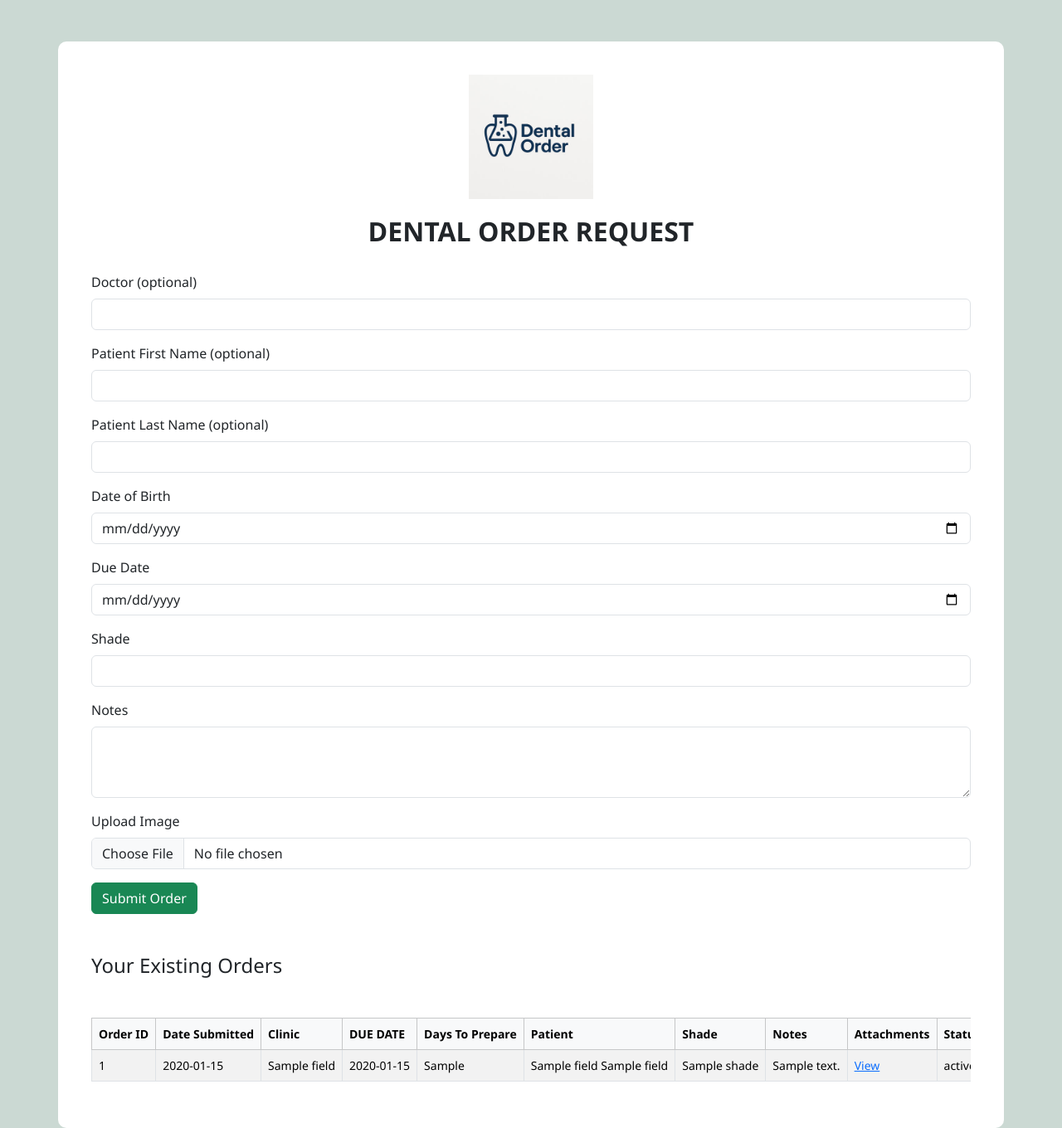
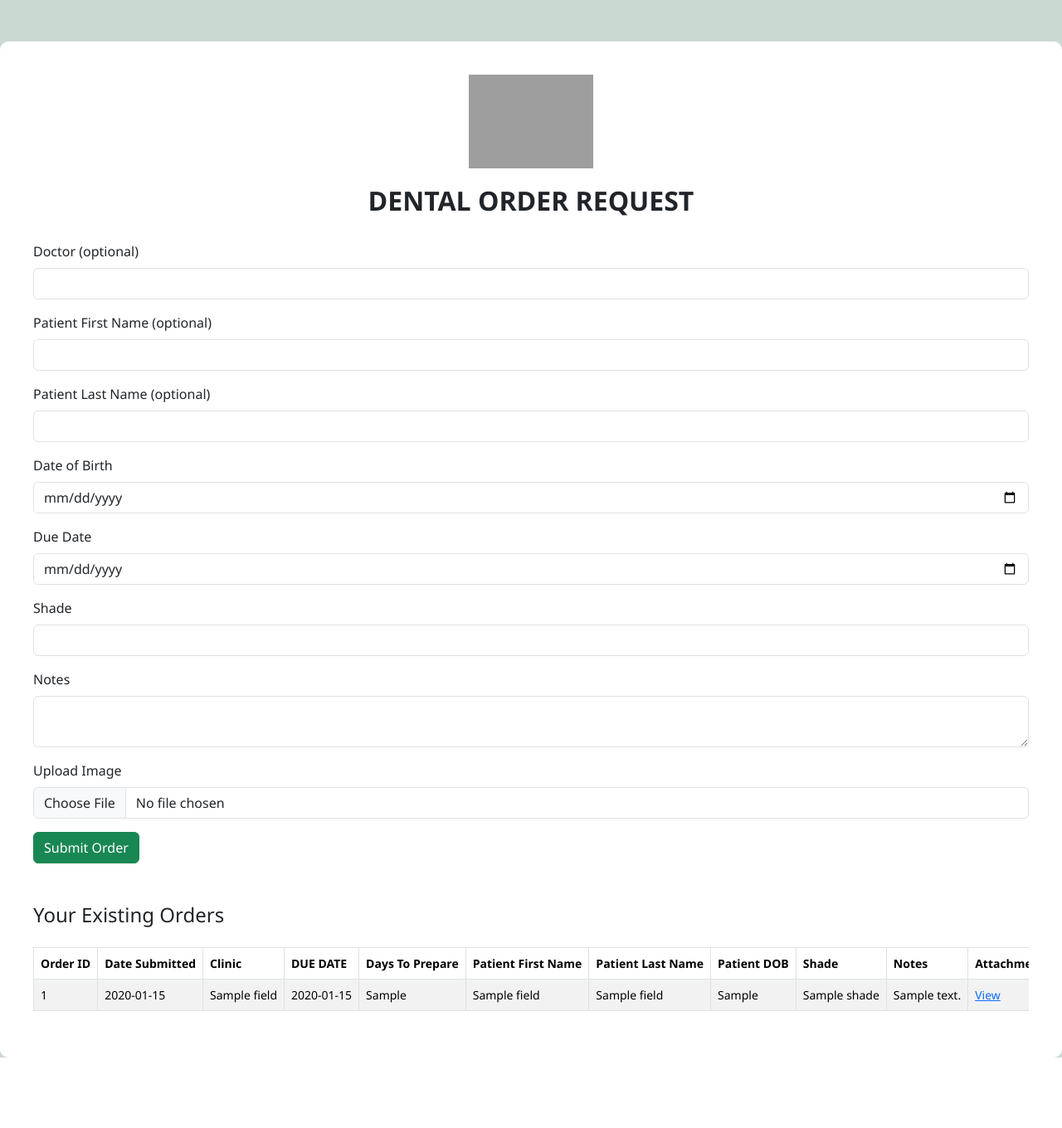
Before and after one commit to shahencho/dental_lab, a Flask app: page /form in a window 1280 px wide. Shown: the whole page at 83% size. After the commit the page ends 1275 px from the top, so only its background shows below. Run offline with Flask 3, Linux system fonts and the light colour scheme; the visitor is signed in with stand-in values (Sample User, id 1); a database or web service that is not in the repository returns one stand-in record (values such as "Sample title"); data that the repository does not hold is empty; grey boxes are pictures that could not be loaded.

Commit message:
form corrected aligned with airtable

```diff
--- a/app.py
+++ b/app.py
@@ -27,6 +27,8 @@
         if clinic and check_password_hash(clinic['password_hash'], password):
             session['clinic'] = clinic['dental_clinic_name']
             session['clinic_number'] = clinic['mobile_number']
+            print("📛 Password hash from DB:", clinic['password_hash'])
+
             return redirect(url_for('form'))
 
         return "Invalid credentials", 403
--- a/templates/form.html
+++ b/templates/form.html
@@ -9,27 +9,23 @@
             background-color: #cbd9d3;
             font-family: 'Segoe UI', Tahoma, Geneva, Verdana, sans-serif;
         }
-
         .container {
             background-color: white;
             padding: 40px;
             margin-top: 50px;
             border-radius: 10px;
-        max-width: 2000;  /* increased from 900px */
+            max-width: 1600px;
             margin-left: auto;
             margin-right: auto;
         }
-
         h2 {
             text-align: center;
             font-weight: bold;
             margin-bottom: 30px;
         }
-
         table {
             margin-top: 40px;
         }
-
         table th, table td {
             font-size: 14px;
             vertical-align: middle;
@@ -41,71 +37,60 @@
 
 <div class="container">
     <div style="text-align: center; margin-bottom: 20px;">
-        <img src="{{ url_for('static', filename='images/logo.jpg') }}" alt="Dental Order Logo" style="max-width: 150px;">
-
+        <img src="{{ url_for('static', filename='logo.jpg') }}" alt="Dental Order Logo" style="max-width: 150px;">
     </div>
     <h2>DENTAL ORDER REQUEST</h2>
 
-    {% if message %}
-        <div class="alert alert-warning">{{ message }}</div>
-    {% endif %}
-
     <form method="POST" enctype="multipart/form-data">
         <div class="mb-3">
-            <label for="doctor" class="form-label">Doctor (optional)</label>
-            <input type="text" class="form-control" id="doctor" name="doctor">
+            <label class="form-label">Doctor (optional)</label>
+            <input type="text" class="form-control" name="doctor">
         </div>
-
         <div class="mb-3">
-            <label for="name" class="form-label">Patient First Name (optional)</label>
-            <input type="text" class="form-control" id="name" name="name">
+            <label class="form-label">Patient First Name (optional)</label>
+            <input type="text" class="form-control" name="name">
         </div>
-
         <div class="mb-3">
-            <label for="last_name" class="form-label">Patient Last Name (optional)</label>
-            <input type="text" class="form-control" id="last_name" name="last_name">
+            <label class="form-label">Patient Last Name (optional)</label>
+            <input type="text" class="form-control" name="last_name">
         </div>
-
         <div class="mb-3">
-            <label for="dob" class="form-label">Date of Birth</label>
-            <input type="date" class="form-control" id="dob" name="dob">
+            <label class="form-label">Date of Birth</label>
+            <input type="date" class="form-control" name="dob">
         </div>
-
         <div class="mb-3">
-            <label for="due_date" class="form-label">Due Date</label>
-            <input type="date" class="form-control" id="due_date" name="due_date">
+            <label class="form-label">Due Date</label>
+            <input type="date" class="form-control" name="due_date">
         </div>
-
         <div class="mb-3">
-            <label for="shade" class="form-label">Shade</label>
-            <input type="text" class="form-control" id="shade" name="shade">
+            <label class="form-label">Shade</label>
+            <input type="text" class="form-control" name="shade">
         </div>
-
         <div class="mb-3">
-            <label for="notes" class="form-label">Notes</label>
-            <textarea class="form-control" id="notes" name="notes" rows="3"></textarea>
+            <label class="form-label">Notes</label>
+            <textarea class="form-control" name="notes"></textarea>
         </div>
-
         <div class="mb-3">
-            <label for="image" class="form-label">Upload Image</label>
-            <input class="form-control" type="file" id="image" name="image">
+            <label class="form-label">Upload Image</label>
+            <input type="file" class="form-control" name="image">
         </div>
-
         <button type="submit" class="btn btn-success">Submit Order</button>
     </form>
 
+    {% if rows %}
     <h4 class="mt-5">Your Existing Orders</h4>
-    {% if rows %}
     <div class="table-responsive">
-            <table class="table table-bordered table-striped align-middle">
-                <thead class="table-light">
+        <table class="table table-bordered table-striped mt-3">
+            <thead>
                 <tr>
                     <th>Order ID</th>
                     <th>Date Submitted</th>
                     <th>Clinic</th>
                     <th>DUE DATE</th>
                     <th>Days To Prepare</th>
-                        <th>Patient</th>
+                    <th>Patient First Name</th>
+                    <th>Patient Last Name</th>
+                    <th>Patient DOB</th>
                     <th>Shade</th>
                     <th>Notes</th>
                     <th>Attachments</th>
@@ -116,13 +101,15 @@
             {% for row in rows %}
                 <tr>
                     <td>{{ row.get('Order ID', '') }}</td>
-                        <td>{{ row.get('Submission Date', '') }}</td>
+                    <td>{{ row.get('Date Submitted', '') }}</td>
                     <td>{{ row.get('Clinic Name', '') }}</td>
-                        <td>{{ row.get('due-date', '') }}</td>
+                    <td>{{ row.get('DUE DATE', '') }}</td>
                     <td>{{ row.get('Days To Prepare', '') }}</td>
-                        <td>{{ row.get('name', '') }} {{ row.get('last-name', '') }}</td>
-                        <td>{{ row.get('shade', '') }}</td>
-                        <td>{{ row.get('notes', '') }}</td>
+                    <td>{{ row.get('Patient First Name', '') }}</td>
+                    <td>{{ row.get('Patient Last Name', '') }}</td>
+                    <td>{{ row.get('Patient DOB', '') }}</td>
+                    <td>{{ row.get('Shade', '') }}</td>
+                    <td>{{ row.get('Notes', '') }}</td>
                     <td>
                         {% if row.get('Attachments') %}
                             <a href="{{ row['Attachments'][0]['url'] }}" target="_blank">View</a>
@@ -136,8 +123,6 @@
             </tbody>
         </table>
     </div>
-    {% else %}
-        <p class="text-muted">No orders yet.</p>
     {% endif %}
 </div>
 
```
Lines whose indentation alone changed are shown as unchanged.
